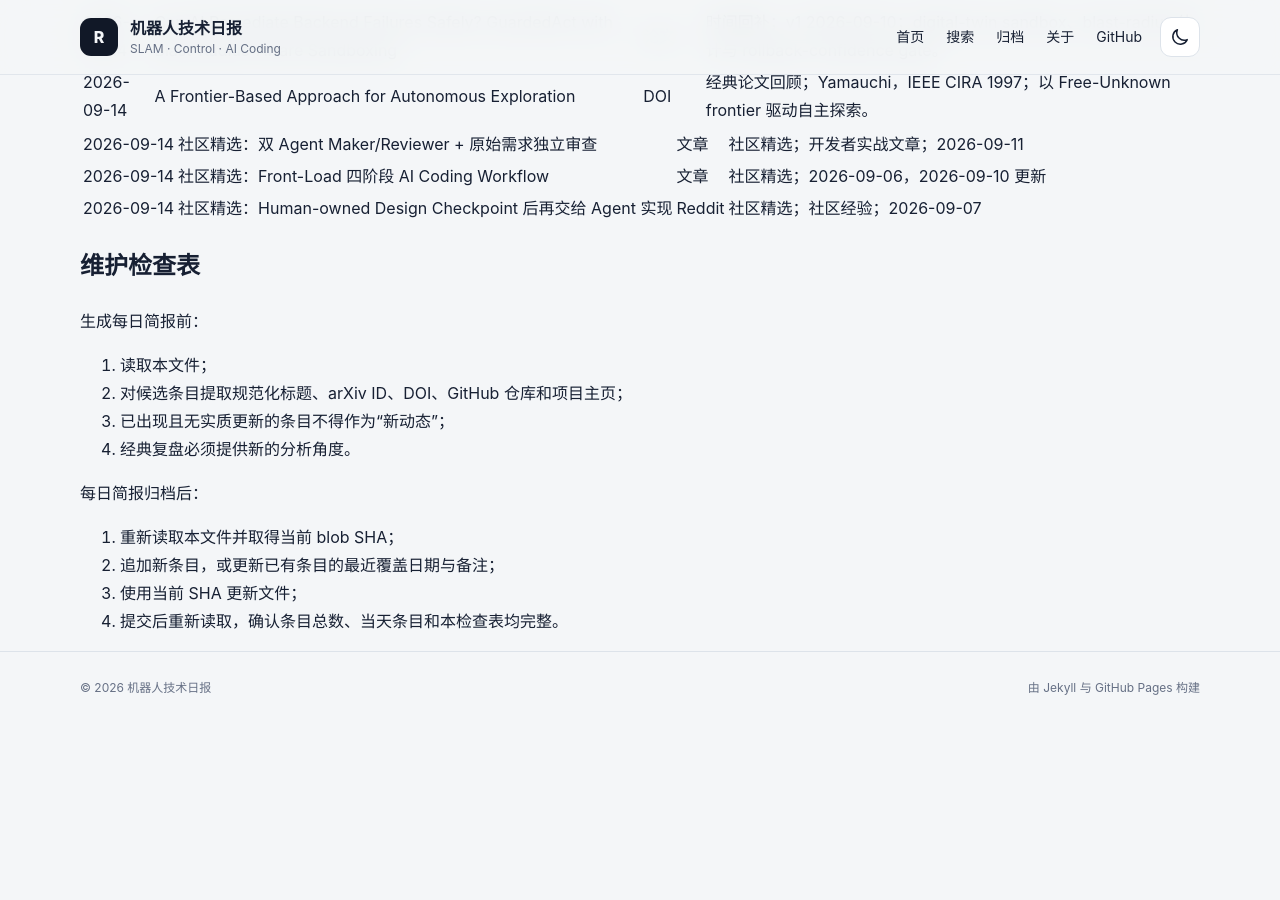
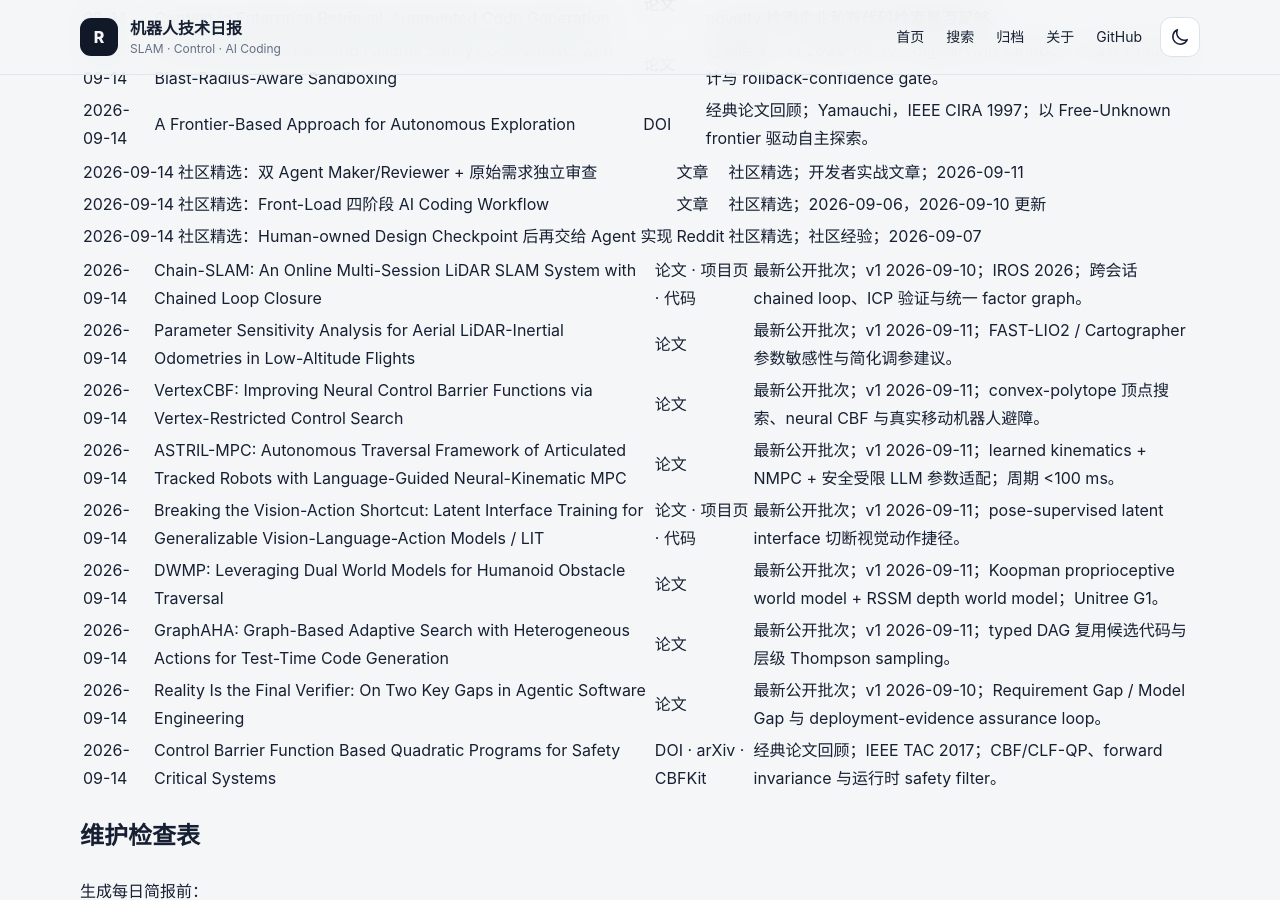
Before and after one commit to helywin/daily, a Jekyll site: the page built from robotics-brief-covered-items.md, in a window 1280 px wide and 900 px high, scrolled down 38919 px. Built offline with Jekyll 4.4.1, drawn with Linux system fonts in a browser that asks for light colours; our own code applies the rules of GitHub Pages for plain Markdown files; before the commit the page ends 39643 px from its top, so only the background shows below that; some of the changed text lies outside the part shown.

Commit message:
docs: update robotics brief coverage index for 2026-09-14

```diff
--- a/robotics-brief-covered-items.md
+++ b/robotics-brief-covered-items.md
@@ -86,7 +86,7 @@
 >
 > 2026-09-13 新增 8 条主动态与 1 条经典论文回顾，共 594 条。
 >
-> 2026-09-14 新增 8 条主动态、1 条经典论文回顾与 3 条社区精选，共 606 条。
+> 2026-09-14 早间首版新增 8 条主动态、1 条经典论文回顾与 3 条社区精选，共 606 条；随后因 arXiv 9 月 14 日最新公开批次刷新，更新同日文章并追加 8 条主动态与 1 条经典论文回顾，累计共 615 条。早间首版条目保留为历史覆盖记录。
 
 ## 已核验条目
 
@@ -724,6 +724,16 @@
 | 2026-09-14 | 社区精选：Front-Load 四阶段 AI Coding Workflow | [文章](https://codex.danielvaughan.com/2026/09/06/front-load-human-review-phased-coding-agent-workflow-codex-cli/) | 社区精选；2026-09-06，2026-09-10 更新 |
 | 2026-09-14 | 社区精选：Human-owned Design Checkpoint 后再交给 Agent 实现 | [Reddit](https://www.reddit.com/r/developersIndia/comments/1w9w2jh/i_am_done_with_the_everydays_work_using_just/) | 社区精选；社区经验；2026-09-07 |
 
+| 2026-09-14 | Chain-SLAM: An Online Multi-Session LiDAR SLAM System with Chained Loop Closure | [论文](https://arxiv.org/abs/2609.12221) · [项目页](https://ai4ce.github.io/Chain-SLAM/) · [代码](https://github.com/ai4ce/Chain-SLAM) | 最新公开批次；v1 2026-09-10；IROS 2026；跨会话 chained loop、ICP 验证与统一 factor graph。 |
+| 2026-09-14 | Parameter Sensitivity Analysis for Aerial LiDAR-Inertial Odometries in Low-Altitude Flights | [论文](https://arxiv.org/abs/2609.12837) | 最新公开批次；v1 2026-09-11；FAST-LIO2 / Cartographer 参数敏感性与简化调参建议。 |
+| 2026-09-14 | VertexCBF: Improving Neural Control Barrier Functions via Vertex-Restricted Control Search | [论文](https://arxiv.org/abs/2609.12831) | 最新公开批次；v1 2026-09-11；convex-polytope 顶点搜索、neural CBF 与真实移动机器人避障。 |
+| 2026-09-14 | ASTRIL-MPC: Autonomous Traversal Framework of Articulated Tracked Robots with Language-Guided Neural-Kinematic MPC | [论文](https://arxiv.org/abs/2609.13083) | 最新公开批次；v1 2026-09-11；learned kinematics + NMPC + 安全受限 LLM 参数适配；周期 <100 ms。 |
+| 2026-09-14 | Breaking the Vision-Action Shortcut: Latent Interface Training for Generalizable Vision-Language-Action Models / LIT | [论文](https://arxiv.org/abs/2609.12641) · [项目页](https://magiclab-nus.github.io/LIT/) · [代码](https://github.com/MAGICLAB-NUS/LIT) | 最新公开批次；v1 2026-09-11；pose-supervised latent interface 切断视觉动作捷径。 |
+| 2026-09-14 | DWMP: Leveraging Dual World Models for Humanoid Obstacle Traversal | [论文](https://arxiv.org/abs/2609.12347) | 最新公开批次；v1 2026-09-11；Koopman proprioceptive world model + RSSM depth world model；Unitree G1。 |
+| 2026-09-14 | GraphAHA: Graph-Based Adaptive Search with Heterogeneous Actions for Test-Time Code Generation | [论文](https://arxiv.org/abs/2609.12757) | 最新公开批次；v1 2026-09-11；typed DAG 复用候选代码与层级 Thompson sampling。 |
+| 2026-09-14 | Reality Is the Final Verifier: On Two Key Gaps in Agentic Software Engineering | [论文](https://arxiv.org/abs/2609.12039) | 最新公开批次；v1 2026-09-10；Requirement Gap / Model Gap 与 deployment-evidence assurance loop。 |
+| 2026-09-14 | Control Barrier Function Based Quadratic Programs for Safety Critical Systems | [DOI](https://doi.org/10.1109/TAC.2016.2638961) · [arXiv](https://arxiv.org/abs/1609.06408) · [CBFKit](https://github.com/bardhh/cbfkit) | 经典论文回顾；IEEE TAC 2017；CBF/CLF-QP、forward invariance 与运行时 safety filter。 |
+
 ## 维护检查表
 
 生成每日简报前：
```
